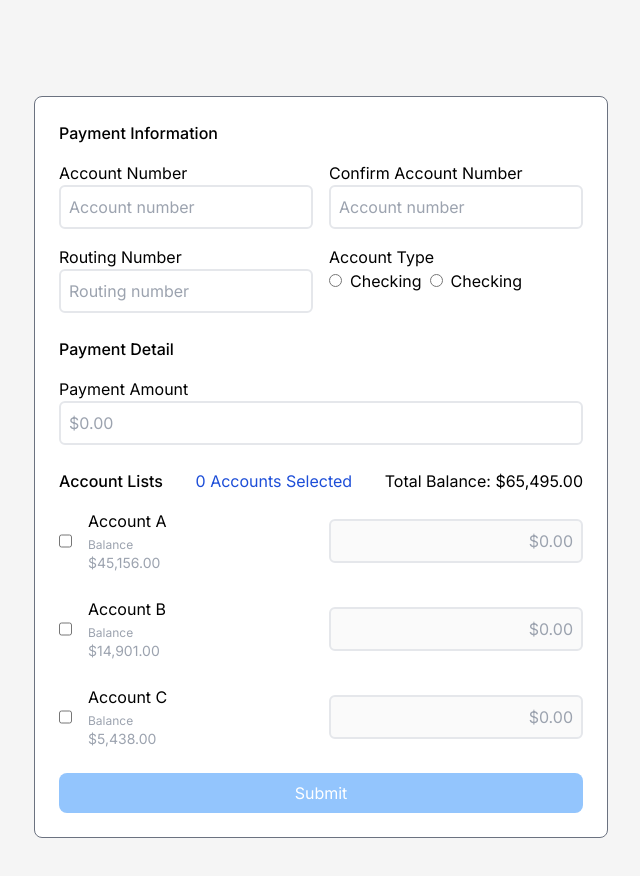
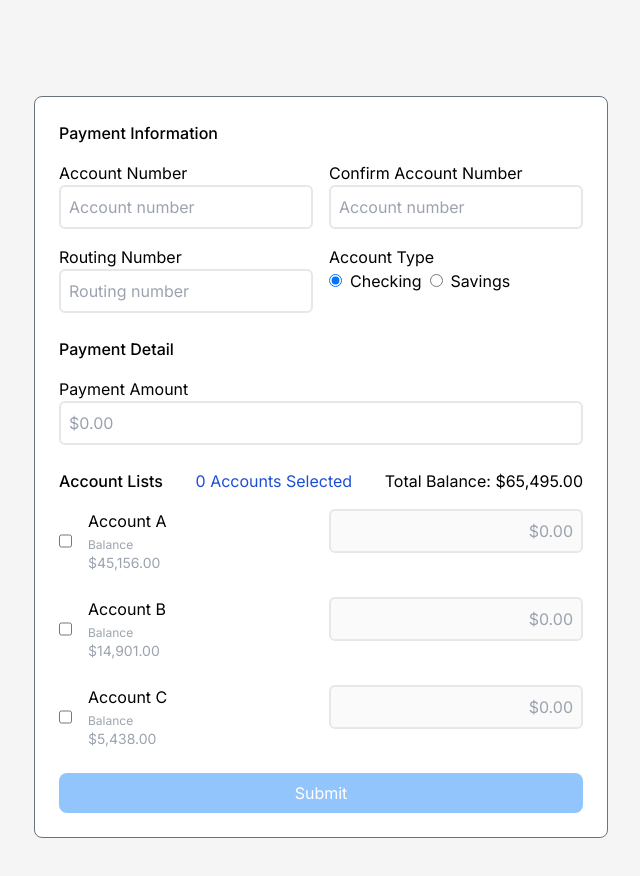
Before and after one commit to jaeyoungchang5/clerkie-fe-challenge, a Next.js app: page / in a window 1280 px wide. Shown: the top 876 px of the page, without its empty margins (319-959 px from the left). Built offline with nearby package versions, Linux system fonts and the light colour scheme.

Commit message:
Add radio button group

```diff
--- a/src/app/components/Account/Account.tsx
+++ b/src/app/components/Account/Account.tsx
@@ -20,6 +20,7 @@ const Account = ({ account, updateChecked, updatePaymentAmount }: AccountProps)
                 <input className='mr-4' type='checkbox' checked={account.isSelected} onChange={handleCheck} />
                 <AccountInfo name={account.name} balance={account.balance} />
             </div>
+            <div className=''>
                 <CurrencyInput
                     name={`account_${account.name}`}
                     value={account.accountPayment}
@@ -28,6 +29,7 @@ const Account = ({ account, updateChecked, updatePaymentAmount }: AccountProps)
                     onChange={handleChange}
                     extraInputClasses='text-right'
                 />
+            </div>
         </div>
     )
 }
--- a/src/app/components/Common/Input.tsx
+++ b/src/app/components/Common/Input.tsx
@@ -7,7 +7,7 @@ const Input = ({ name, label, defaultText, value, errorMessage, disabled = false
 	}
 
 	return (
-		<div className='flex flex-col self-center'>
+		<div className='flex flex-col'>
 			<label className='' htmlFor={label}>
 				{label}
 			</label>
@@ -21,9 +21,9 @@ const Input = ({ name, label, defaultText, value, errorMessage, disabled = false
 				disabled={disabled}
 				autoComplete='off'
 			/>
-			<p hidden={errorMessage === ''} className={`italic text-red-600 text-xs ${extraInputClasses}`}>
+			<span hidden={errorMessage === ''} className={`italic text-red-600 text-xs ${extraInputClasses}`}>
 				{errorMessage}
-			</p>
+			</span>
 		</div>
 	)
 }
--- a/src/app/components/Common/RadioGroup.tsx
+++ /dev/null
@@ -1,31 +0,0 @@
-import React from 'react'
-
-const RadioGroup = () => {
-    return (
-        <div className='flex flex-col'>
-            <label className='' htmlFor='accounttype'>
-				Account Type
-			</label>
-            <div className='flex flex-row'>
-                <Radio />
-                <Radio />
-            </div>
-        </div>
-    )
-}
-
-const Radio = () => {
-    return (
-        <div className=''>
-            <input
-                name='checking'
-                type='radio' id='checking'
-            />
-            <label className='px-2' htmlFor={'checking'}>
-                Checking
-            </label>
-        </div>
-    )
-}
-
-export default RadioGroup
--- a/src/app/components/PaymentForm.tsx
+++ b/src/app/components/PaymentForm.tsx
@@ -1,6 +1,6 @@
 'use client';
 import React, { useState } from 'react'
-import PaymentInformation from './PaymentInformation'
+import PaymentInformation from './PaymentInformation/PaymentInformation'
 import PaymentDetails from './PaymentDetails'
 import Button from './Common/Button';
 import Success from './Common/Success';
--- a/src/app/components/PaymentInformation.tsx
+++ b/src/app/components/PaymentInformation/PaymentInformation.tsx
@@ -1,16 +1,20 @@
 'use client';
 import React, { useEffect, useState } from 'react'
-import Input from './Common/Input';
-import RadioGroup from './Common/RadioGroup';
-import { AccountType, PaymentInfoProps } from '../types/';
+import Input from '../Common/Input';
+import RadioGroup from './RadioGroup';
+import Title from '../Common/Title';
+import { AccountType, PaymentInfoProps, RadioButtonOption } from '../../types';
 import { isValidAccount, isValidNumber, isValidRouting } from '@/app/utilities/';
-import Title from './Common/Title';
 
 const PaymentInformation = ({ updateValidity }: PaymentInfoProps) => {
 	const [accountNumber, setAccountNumber] = useState<string>('');
 	const [accountConfirmationNumber, setAccountConfirmationNumber] = useState<string>('');
 	const [routingNumber, setRoutingNumber] = useState<string>('');
 	const [accountType, setAccountType] = useState<AccountType>(AccountType.Checking);
+    const options: RadioButtonOption[] = [
+        { value: 'checkingaccount', title: 'Checking' },
+        { value: 'savingsaccount', title: 'Savings' },
+    ]
 
     const [accountErrorMessage, setAccountErrorMessage] = useState<string>('');
     const [accountConfirmationErrorMessage, setAccountConfirmationErrorMessage] = useState<string>('');
@@ -107,8 +111,7 @@ const PaymentInformation = ({ updateValidity }: PaymentInfoProps) => {
                     errorMessage={routingErrorMessage}
                     onChange={handleRoutingChange}
                 />
-                <RadioGroup />
-
+                <RadioGroup options={options} />
             </div>
         </div>
     )
--- /dev/null
+++ b/src/app/components/PaymentInformation/RadioGroup.tsx
@@ -0,0 +1,51 @@
+import { AccountType, RadioGroupProps } from '@/app/types';
+import React, { useState } from 'react'
+
+
+const RadioGroup = ({ options }: RadioGroupProps) => {
+    const [selected, setSelected] = useState<string>(options[0].value);
+
+    function onChange(value: string) {
+        setSelected(value);
+    }
+
+    return (
+        <div className='flex flex-col'>
+            <label className='' htmlFor='accounttype'>
+				Account Type
+			</label>
+            <div className='flex flex-row'>
+                {options.map((option, key) => {
+                    return (
+                        <Radio key={key} name='accounttype' value={option.value} title={option.title} isChecked={selected === option.value} onChange={onChange} />
+                    )
+                })}
+            </div>
+        </div>
+    )
+}
+
+interface RadioProps {
+    name: string,
+    value: string,
+    title: string,
+    isChecked: boolean,
+    onChange: (value: string) => void
+}
+const Radio = ({ name, value, title, isChecked, onChange }: RadioProps) => {
+
+    function handleChange(event: React.ChangeEvent<HTMLInputElement>) {
+        onChange(event.target.value);
+	}
+
+    return (
+        <div className=''>
+            <input name={name} type='radio' checked={isChecked} value={value} onChange={handleChange} />
+            <label className='px-2' htmlFor={name}>
+                {title}
+            </label>
+        </div>
+    )
+}
+
+export default RadioGroup
--- a/src/app/types/interfaces.ts
+++ b/src/app/types/interfaces.ts
@@ -1,4 +1,4 @@
-import { AccountDetails } from "./types"
+import { AccountDetails, RadioButtonOption } from "./types"
 
 export interface PaymentInfoProps {
     updateValidity: (isValid: boolean) => void
@@ -51,3 +51,7 @@ export interface AccountInfoProps {
     name: string,
     balance: number
 }
+
+export interface RadioGroupProps {
+	options: RadioButtonOption[]
+}
--- a/src/app/types/types.ts
+++ b/src/app/types/types.ts
@@ -9,3 +9,8 @@ export type AccountDetails = {
     isSelected: boolean,
     accountPayment: number,
 }
+
+export type RadioButtonOption = {
+    value: string,
+    title: string,
+}
```
Lines whose indentation alone changed are shown as unchanged.
